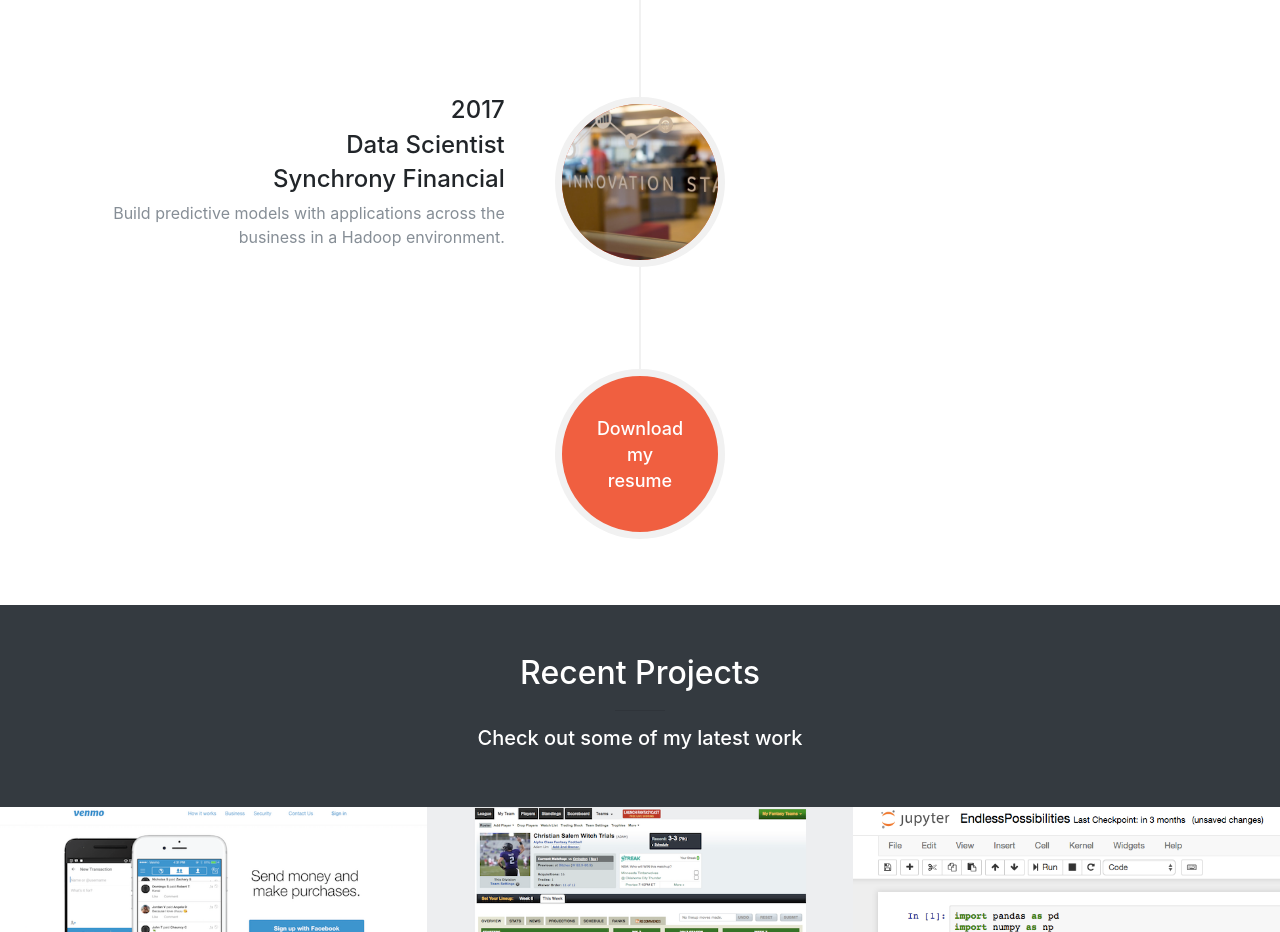
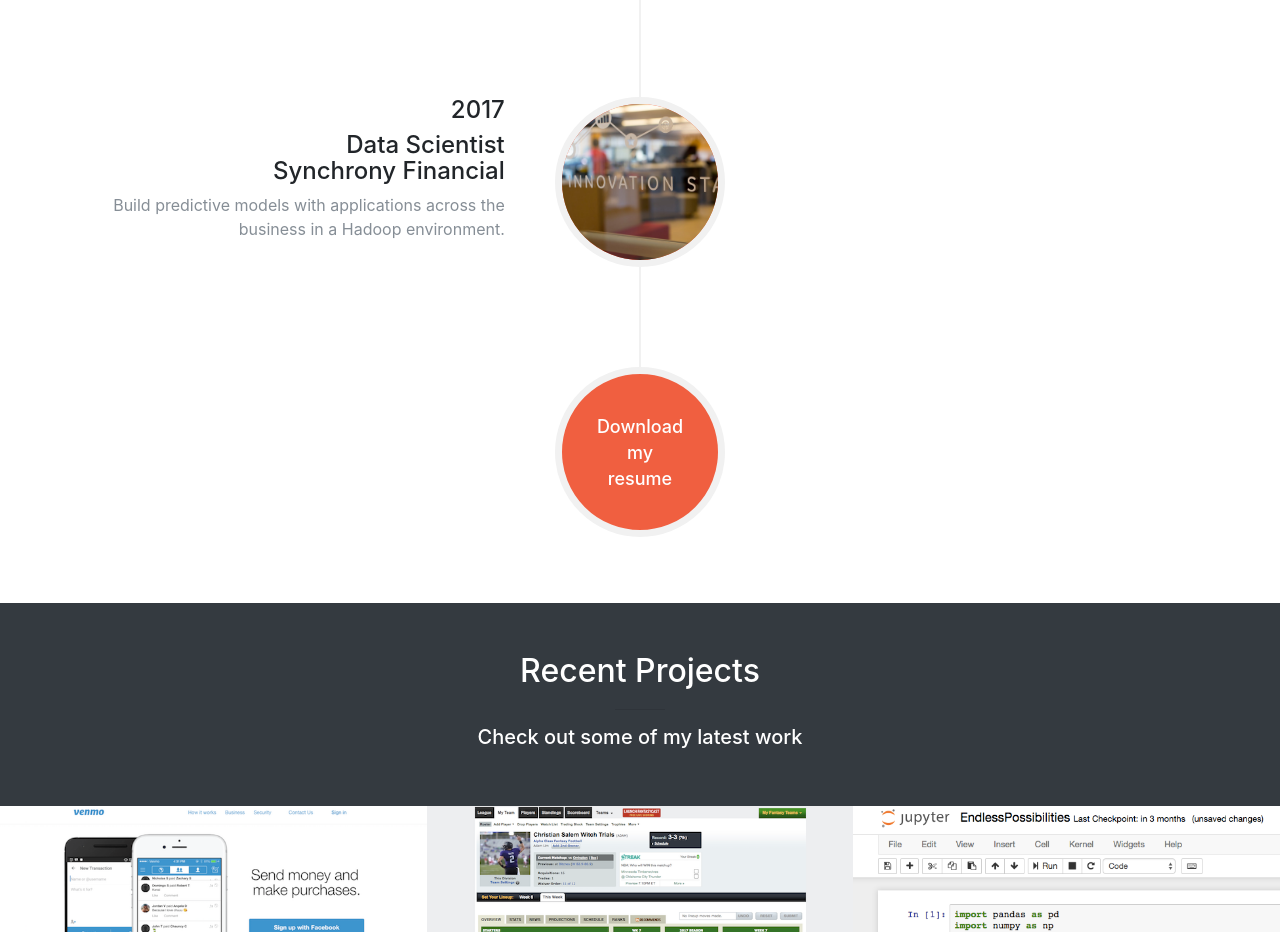
Before and after one commit to adam-lim1/adam-lim1.github.io-original, a website with bundled scripts: page index.html in a window 1280 px wide. Shown: the part 2586-3518 px from the top of the page. Built offline with nearby package versions, Linux system fonts and the light colour scheme; files whose address does not match are found by name.

Commit message:
Remove bug on resume section
Removed formatting bug on SYF resume section (thanks @scott!)

```diff
--- a/index.html
+++ b/index.html
@@ -282,8 +282,7 @@
                 <div class="timeline-panel">
                   <div class="timeline-heading">
                     <h4>2017</h4>
-                    <h4 class="subheading">Data Scientist</h4>
-                    <h4 class="subheading">Synchrony Financial</h4>
+                    <h4 class="subheading">Data Scientist<br>Synchrony Financial</h4>
                   </div>
                   <div class="timeline-body">
                     <p class="text-muted">Build predictive models with applications across the business in a Hadoop environment.</p>
```
